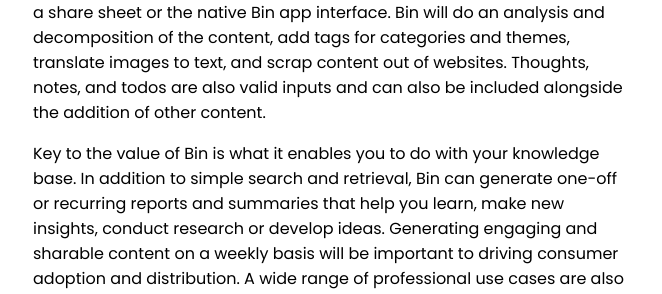
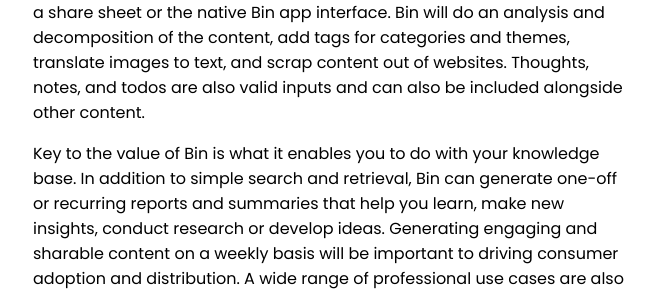
Before and after one commit to frechg/frechg.github.io, a Jekyll site: the page built from _posts/2024-8-14-bin.md, in a window 1280 px wide. Shown: the part 604-898 px from the top of the page, without its empty margins (67-729 px from the left). Built offline with Jekyll 4.4.1, drawn with Linux system fonts in a browser that asks for light colours; some of the changed text lies outside the part shown.

Commit message:
Update bin copy

```diff
--- a/_posts/2024-8-14-bin.md
+++ b/_posts/2024-8-14-bin.md
@@ -12,7 +12,7 @@
 
 Bin is the easiest way to save and make use of the things you find on the web. Use Bin to build a personal knowledge base that you can retrieve, search and generate content from. It’s a digital extension that’s uniquely you that can be used for fun and to get things done.
 
-Start building your Bin by syncing your media and screenshots. Add anything else, like a website or a social post by sending it to the Bin app via a share sheet or the native Bin app interface. Bin will do an analysis and decomposition of the content, add tags for categories and themes, translate images to text, and scrap content out of websites. Thoughts, notes, and todos are also valid inputs and can also be included alongside the addition of other content.
+Start building your Bin by syncing your media and screenshots. Add anything else, like a website or a social post by sending it to the Bin app via a share sheet or the native Bin app interface. Bin will do an analysis and decomposition of the content, add tags for categories and themes, translate images to text, and scrap content out of websites. Thoughts, notes, and todos are also valid inputs and can also be included alongside other content.
 
 Key to the value of Bin is what it enables you to do with your knowledge base. In addition to simple search and retrieval, Bin can generate one-off or recurring reports and summaries that help you learn, make new insights, conduct research or develop ideas. Generating engaging and sharable content on a weekly basis will be important to driving consumer adoption and distribution. A wide range of professional use cases are also possible; from idea development for content creation, to market research for business analysis.
 
```
